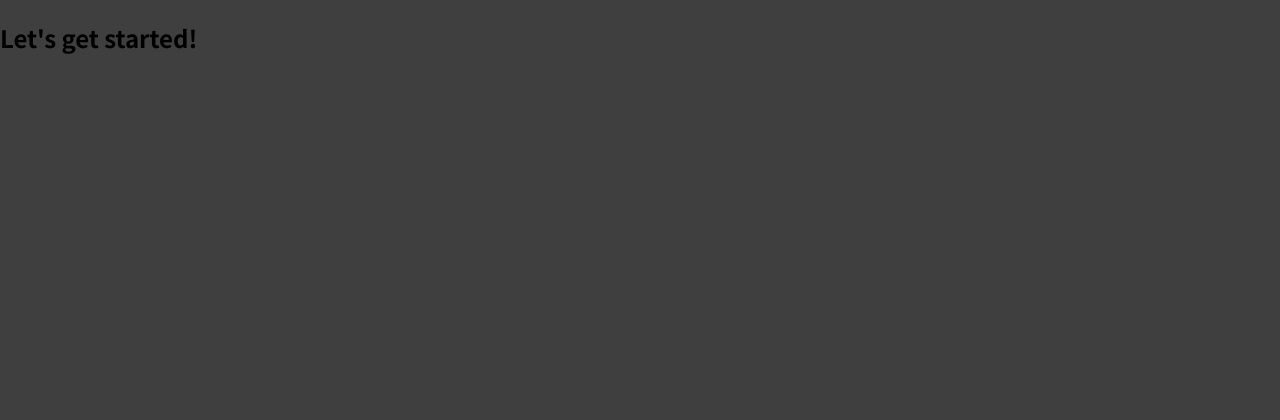
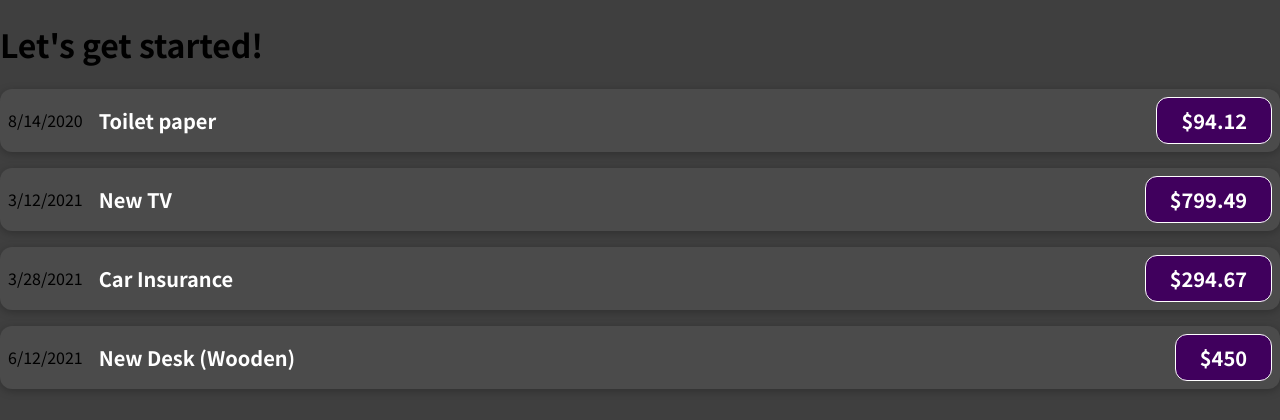
Before and after one commit to ThreePinkApples/react-complete-guide, a JavaScript app: page / in a window 1280 px wide. Shown: the top 420 px of the page. Built offline with nearby package versions, Linux system fonts and the light colour scheme.

Commit message:
ExpenseList

```diff
--- a/src/App.js
+++ b/src/App.js
@@ -1,7 +1,38 @@
+import ExpenseItemList from "./components/ExpenseItem/ExpenseItemList";
+
 function App() {
+  const expenses = [
+    {
+      id: "e1",
+      title: "Toilet paper",
+      amount: 94.12,
+      date: new Date(2020, 7, 14)
+    },
+    {
+      id: "e2",
+      title: "New TV",
+      amount: 799.49,
+      date: new Date(2021, 2, 12)
+    },
+    {
+      id: "e3",
+      title: "Car Insurance",
+      amount: 294.67,
+      date: new Date(2021, 2, 28)
+    },
+    {
+      id: "e4",
+      title: "New Desk (Wooden)",
+      amount: 450,
+      date: new Date(2021, 5, 12)
+    }
+  ];
   return (
     <div>
-      <h2>Let's get started!</h2>
+      <h1>Let's get started!</h1>
+      <ExpenseItemList
+        expenses={expenses}
+      />
     </div>
   );
 }
--- /dev/null
+++ b/src/components/ExpenseItem/ExpenseItem.js
@@ -0,0 +1,14 @@
+function ExpenseItem(props) {
+  const item = props.item;
+  return (
+    <div key={item.id} id={item.id} className="expense-item">
+      <div>{item.date.toLocaleDateString()}</div>
+      <div className="expense-item__description">
+        <h2>{item.title}</h2>
+        <div className="expense-item__price">${item.amount}</div>
+      </div>
+    </div>
+  );
+}
+
+export default ExpenseItem;
--- /dev/null
+++ b/src/components/ExpenseItem/ExpenseItemList.css
@@ -0,0 +1,56 @@
+.expense-item {
+    display: flex;
+    justify-content: space-between;
+    align-items: center;
+    box-shadow: 0 2px 8px rgba(0, 0, 0, 0.25);
+    padding: 0.5rem;
+    margin: 1rem 0;
+    border-radius: 12px;
+    background-color: #4b4b4b;
+  }
+
+  .expense-item__description {
+    display: flex;
+    flex-direction: column;
+    gap: 1rem;
+    align-items: flex-end;
+    flex-flow: column-reverse;
+    justify-content: flex-start;
+    flex: 1;
+  }
+
+  .expense-item h2 {
+    color: #3a3a3a;
+    font-size: 1rem;
+    flex: 1;
+    margin: 0 1rem;
+    color: white;
+  }
+
+  .expense-item__price {
+    font-size: 1rem;
+    font-weight: bold;
+    color: white;
+    background-color: #40005d;
+    border: 1px solid white;
+    padding: 0.5rem;
+    border-radius: 12px;
+  }
+
+  @media (min-width: 580px) {
+    .expense-item__description {
+      flex-direction: row;
+      align-items: center;
+      justify-content: flex-start;
+      flex: 1;
+    }
+
+    .expense-item__description h2 {
+      font-size: 1.25rem;
+    }
+
+    .expense-item__price {
+      font-size: 1.25rem;
+      padding: 0.5rem 1.5rem;
+    }
+  }
--- /dev/null
+++ b/src/components/ExpenseItem/ExpenseItemList.js
@@ -0,0 +1,13 @@
+import "./ExpenseItemList.css";
+import ExpenseItem from "./ExpenseItem";
+
+function ExpenseItemList(props) {
+  const items = props.expenses;
+  return (
+    <div>
+      {items.map((item) => <ExpenseItem item={item} />)}
+    </div>
+  );
+}
+
+export default ExpenseItemList;
```
